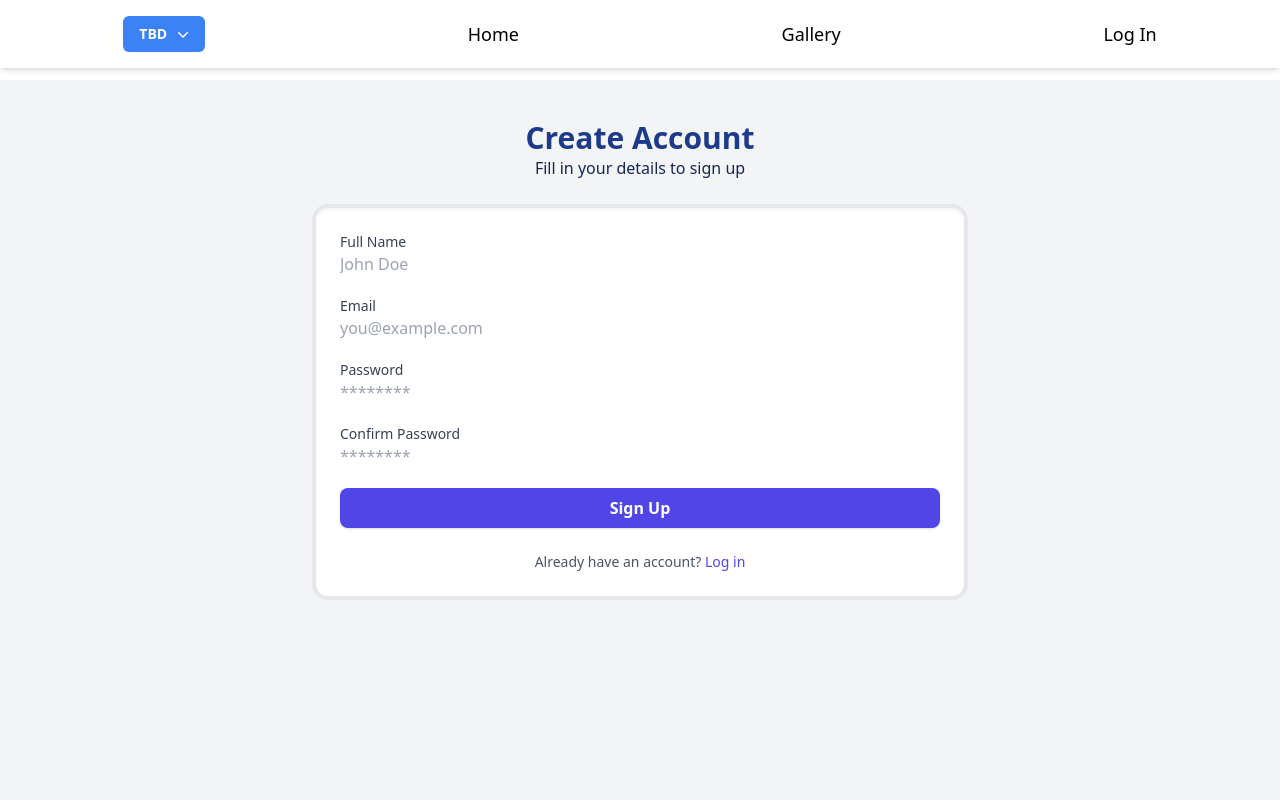
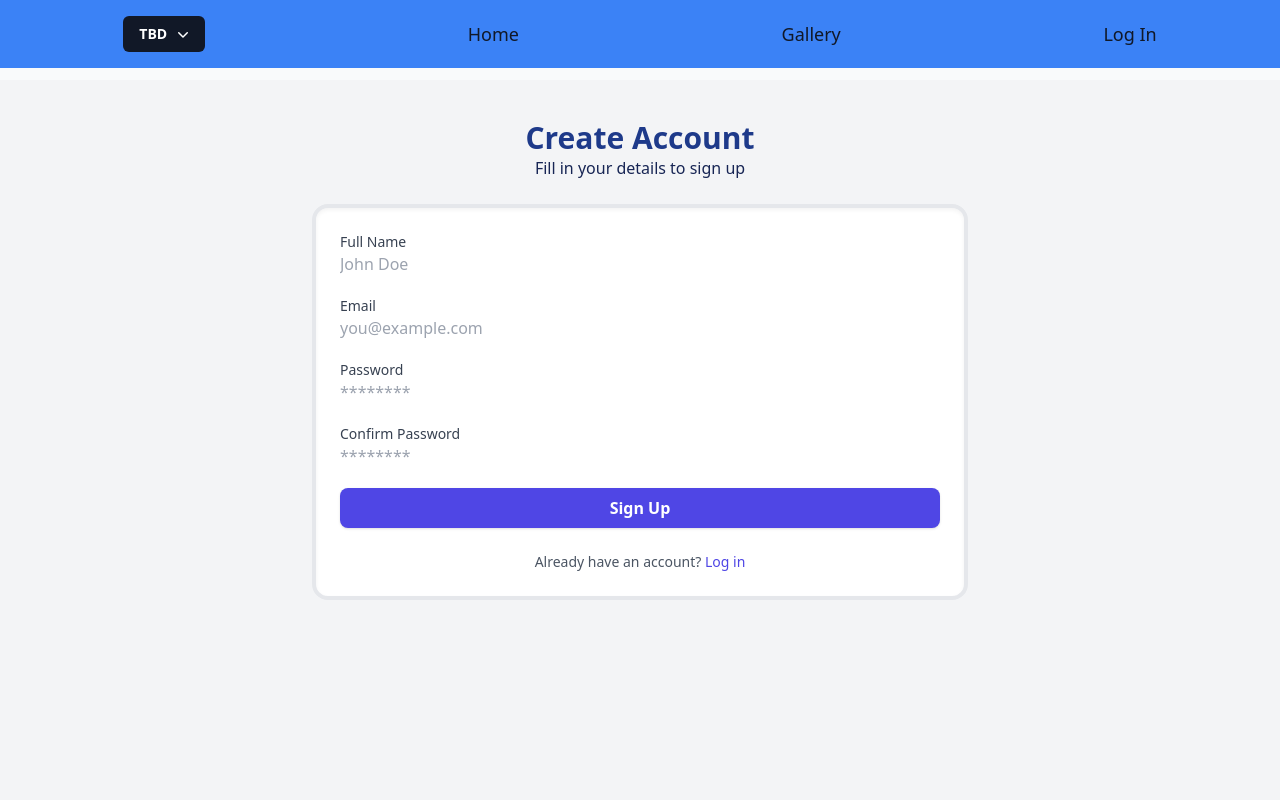
Before and after one commit to RAB02/SP, a Next.js app in the folder ManagementProject/Frontend/management-website/: page /signin in a window 1280 px wide. Shown: the top 800 px of the page. Built offline with nearby package versions, Linux system fonts and the light colour scheme.

Commit message:
looks and adding a icon

```diff
--- a/ManagementProject/Frontend/management-website/src/app/globals.css
+++ b/ManagementProject/Frontend/management-website/src/app/globals.css
@@ -27,3 +27,27 @@
 .bed{
   fill: white
 }
+
+.some-color{
+  background-color: #111827;
+}
+
+.bg-primary{
+  background-color: #2563EB;
+}
+
+.background{
+  background-color: #F9FAFB;
+}
+
+.accent{
+  background-color: #3B82F6;
+}
+
+.text{
+  color: #111827;
+}
+
+.highlight{
+  background-color: #E0F2FE;
+}
--- a/ManagementProject/Frontend/management-website/src/app/layout.js
+++ b/ManagementProject/Frontend/management-website/src/app/layout.js
@@ -22,7 +22,7 @@ export default function RootLayout({ children }) {
   return (
     <html lang="en">
       <body className={`${geistSans.variable} ${geistMono.variable} antialiased`}>
-        <div className="flex flex-col min-h-screen">
+        <div className="background flex flex-col min-h-screen">
           {/* Navbar at the top */}
           <Navbar />
 
--- a/ManagementProject/Frontend/management-website/src/app/page.js
+++ b/ManagementProject/Frontend/management-website/src/app/page.js
@@ -1,4 +1,5 @@
 "use client";
+
 import { useState, useEffect } from "react";
 import Gallery from "@/components/Gallery";
 
--- a/ManagementProject/Frontend/management-website/src/app/rentals/[id]/page.jsx
+++ b/ManagementProject/Frontend/management-website/src/app/rentals/[id]/page.jsx
@@ -3,7 +3,15 @@ import { useParams } from "next/navigation";
 import { useEffect, useState, useRef } from "react";
 import Link from "next/link";
 import Image from "next/image";
-import {APIProvider, Map, useMap,} from "@vis.gl/react-google-maps";
+import {APIProvider, Map, useMap, AdvancedMarker} from "@vis.gl/react-google-maps";
+
+function GlyphMarker({ position }) {
+  return (
+    <AdvancedMarker position={position} title="Rental Location">
+      <img src="/home.svg" alt="Home Icon" className="w-8 h-8" />
+    </AdvancedMarker>
+  );
+}
 
 const DatasetLayer = ({ datasetId }) => {
   const map = useMap();
@@ -80,8 +88,6 @@ export default function RentalDetails() {
   const [position, setPosition] = useState({ lat: 26.3017, lng: -98.1633 });
   const [isModalOpen, setIsModalOpen] = useState(false);
 
-
-
   useEffect(() => {
     if (!id) return;
     const fetchRental = async () => {
@@ -140,6 +146,7 @@ export default function RentalDetails() {
             fullscreenControl={true}
           >
             <DatasetLayer datasetId="b9146f92-f35a-4b58-946e-2154c13ffb41" />
+            <GlyphMarker position={position} />
           </Map>
         </div>
       </APIProvider>
--- a/ManagementProject/Frontend/management-website/src/app/rentals/page.jsx
+++ b/ManagementProject/Frontend/management-website/src/app/rentals/page.jsx
@@ -1,11 +1,8 @@
 'use client';
-
 
 import RentalCard from "@/components/RentalCard";
 import { motion } from "framer-motion";
 import { useState, useEffect } from "react";
-
-
 
 //Frame Motion
 const containerVariants = {
@@ -36,7 +33,6 @@ export default function Rentals() {
 
   //  delcare Variables
   const [user, setUser] = useState(null);
-
   const [minPrice, setMinPrice] = useState('');
   const [maxPrice, setMaxPrice] = useState('');
   const [minBeds, setMinBeds] = useState('');
@@ -181,23 +177,15 @@ export default function Rentals() {
           </div>
         )}
 
-
-
-
-
-
-
-
-
       {/* Filter Form */}
-      <form onSubmit={handleFilter} className="bg-gray-100 p-4 rounded-lg mb-6 space-y-2">
+      <form onSubmit={handleFilter} className="background flex justify-center bg-gray-100 p-4 rounded-lg mb-6 space-y-2">
         <div className="flex gap-4 flex-wrap">
           <input type="number" placeholder="Min Price" value={minPrice} onChange={e => setMinPrice(e.target.value)} className="p-2 border rounded w-32" />
           <input type="number" placeholder="Max Price" value={maxPrice} onChange={e => setMaxPrice(e.target.value)} className="p-2 border rounded w-32" />
           <input type="number" placeholder="Min Beds" value={minBeds} onChange={e => setMinBeds(e.target.value)} className="p-2 border rounded w-32" />
           <input type="number" placeholder="Min Baths" value={minBaths} onChange={e => setMinBaths(e.target.value)} className="p-2 border rounded w-32" />
         </div>
-        <button type="submit" className="bg-blue-500 text-white px-4 py-2 rounded hover:bg-blue-600">Filter</button>
+        <button type="submit" className="ml-4 bg-blue-500 text-white px-4 py-2 rounded hover:bg-blue-600">Filter</button>
         <button type="button" onClick={handleReset} className="bg-gray-500 text-white px-4 py-2 rounded hover:bg-gray-600 ml-2">Reset Filters</button>
       </form>
 
@@ -208,7 +196,7 @@ export default function Rentals() {
         animate="show"
         className="Card flex flex-center flex-col"
       >
-        <div className="container mx-auto flex justify-evenly flex-wrap">
+        <div className="background container mx-auto flex justify-evenly flex-wrap">
           {rentals.map((rental, i) => (
             <motion.div key={rental.ApartmentID} variants={cardVariants} custom={i}>
               <RentalCard rental={rental} />
--- a/ManagementProject/Frontend/management-website/src/components/Navbar.jsx
+++ b/ManagementProject/Frontend/management-website/src/components/Navbar.jsx
@@ -32,7 +32,7 @@ export default function Navbar() {
   };
 
   const linkClass = `text-lg ${
-    pathname === "/" && !isScrolled ? "text-white" : "text-black"
+    pathname === "/" && !isScrolled ? "text-white" : "text"
   }`;
 
   return (
@@ -42,22 +42,24 @@ export default function Navbar() {
           ? isScrolled
             ? "bg-white shadow-md"
             : "bg-transparent"
-          : "bg-white shadow-md"
+          : "accent" // if not home page, change background
       }`}
     >
-      <ul className="list-none flex flex-row space-x-4 w-full justify-around text-center items-center py-4">
+      <ul className="list-none flex flex-row space-x-4 w-full justify-around text-center items-center py-4 font-medium">
 
         <li>
           {/* Dropdown Menu */}
           <Menu as="div" className="relative inline-block text-center">
-            <MenuButton className="inline-flex w-full justify-center gap-x-1.5 rounded-md bg-blue-500 px-4 py-2 text-sm font-semibold text-white hover:bg-blue-700 focus:outline-none">
+            <MenuButton className="some-color inline-flex w-full justify-center gap-x-1.5 rounded-md bg-blue-500 px-4 py-2 text-sm font-semibold text-white hover:bg-blue-700 focus:outline-none">
               TBD
               <ChevronDownIcon aria-hidden="true" className="-mr-1 h-5 w-5" />
             </MenuButton>
 
             <MenuItems
               transition
-              className="absolute right-0 z-10 mt-2 w-56 origin-top-right rounded-md bg-gray-800 shadow-lg outline outline-1 -outline-offset-1 outline-white/10 data-[closed]:scale-95 data-[closed]:transform data-[closed]:opacity-0 data-[enter]:duration-100 data-[leave]:duration-75 data-[enter]:ease-out data-[leave]:ease-in"
+              className="absolute z-10 mt-2 w-56 origin-top-right rounded-md bg-gray-800 shadow-lg outline outline-1 -outline-offset-1 outline-white/10
+              px-4 py-2 left-1/2 -translate-x-1/2 max-w-[90vw]
+              data-[closed]:scale-95 data-[closed]:transform data-[closed]:opacity-0 data-[enter]:duration-100 data-[leave]:duration-75 data-[enter]:ease-out data-[leave]:ease-in"
             >
               <div className="py-1">
                 <MenuItem>
```
Also changed, not shown: ManagementProject/Frontend/management-website/public/home.svg (added), 1 other file (tests, documents, lock files or other folders).
